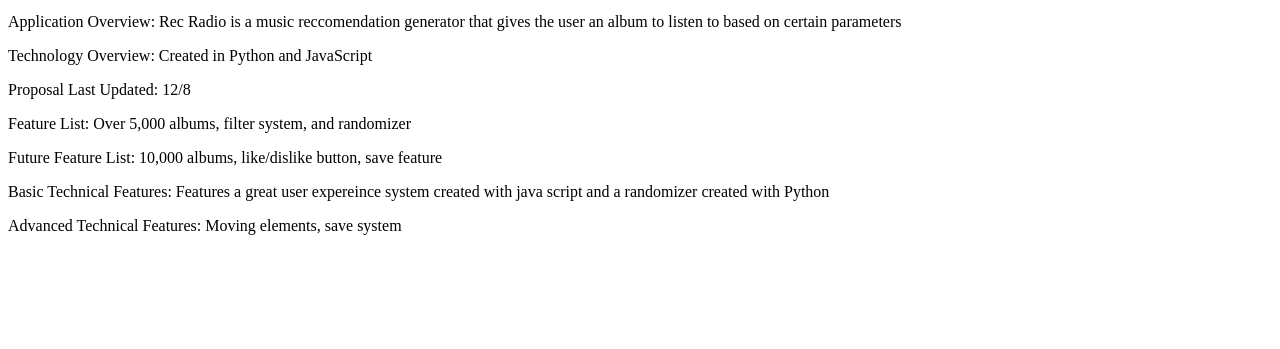
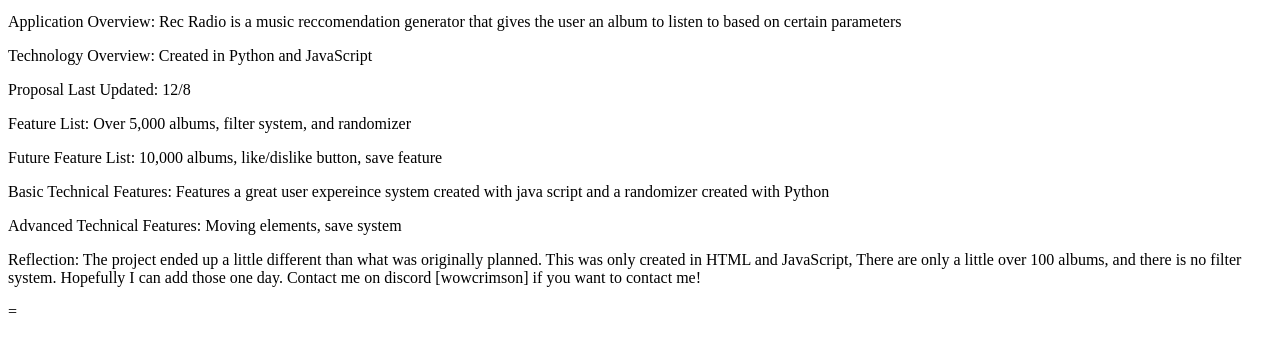
Before and after one commit to WOWCRIMSON/class-project-proposal, a plain HTML site: page index.html in a window 1280 px wide. Shown: the part 87-436 px from the top of the page. Drawn offline with Linux system fonts and the light colour scheme.

Commit message:
Update index.html

```diff
--- a/index.html
+++ b/index.html
@@ -7,3 +7,7 @@
 <p>Future Feature List: 10,000 albums, like/dislike button, save feature</p>
 <p>Basic Technical Features: Features a great user expereince system created with java script and a randomizer created with Python</p>
 <p>Advanced Technical Features: Moving elements, save system</p>
+
+<p>Reflection: The project ended up a little different than what was originally planned. This was only created in HTML and JavaScript,
+There are only a little over 100 albums, and there is no filter system. Hopefully I can add those one day.
+Contact me on discord [wowcrimson] if you want to contact me!</p>=
```
